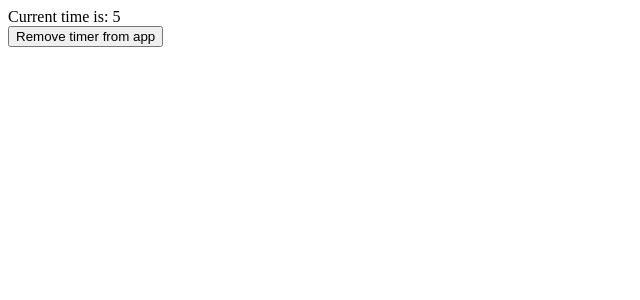
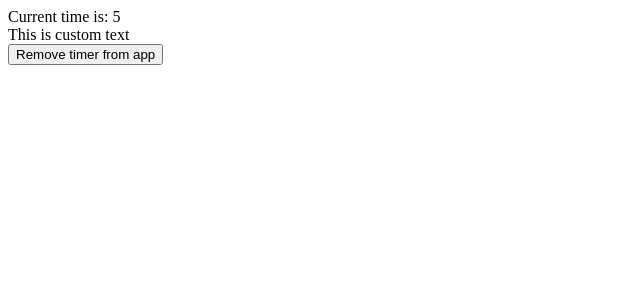
Before and after one commit to 1tav0/FullReactNotes, a React app: page / in a window 1280 px wide. Shown: the top 300 px of the page, without its empty margins (0-640 px from the left). Built offline with nearby package versions, Linux system fonts and the light colour scheme.

Commit message:
clean up functions for useEffect

```diff
--- a/src/App.jsx
+++ b/src/App.jsx
@@ -9,7 +9,7 @@ const App = () => {
     {
       showTimer
       &&
-      <Timer />
+      <Timer customText="This is custom text"/>
     }
     <button
       onClick={() => setShowTimer(!showTimer)}
--- a/src/Timer.jsx
+++ b/src/Timer.jsx
@@ -1,7 +1,10 @@
 import React, { useEffect, useState } from 'react'
 
-const Timer = () => {
+const Timer = (props) => {
   const [counter, setCounter] = useState(0);
+
+  const { customText } = props;
+
   console.log("I am running");
   useEffect(() => {
     const interval = setInterval(() => {
@@ -17,8 +20,17 @@ const Timer = () => {
       clearInterval(interval);
     }
   }, [])
+
+  useEffect(() => {
+
+    return () => {
+      console.log("cleaning up second effect for custom text");
+    }
+  },[])
   return <>
     <span>Current time is: {counter}</span>
+    <br />
+    <span>{customText}</span>
     <br />
     {/* <button
       onClick={startTimer}
```
